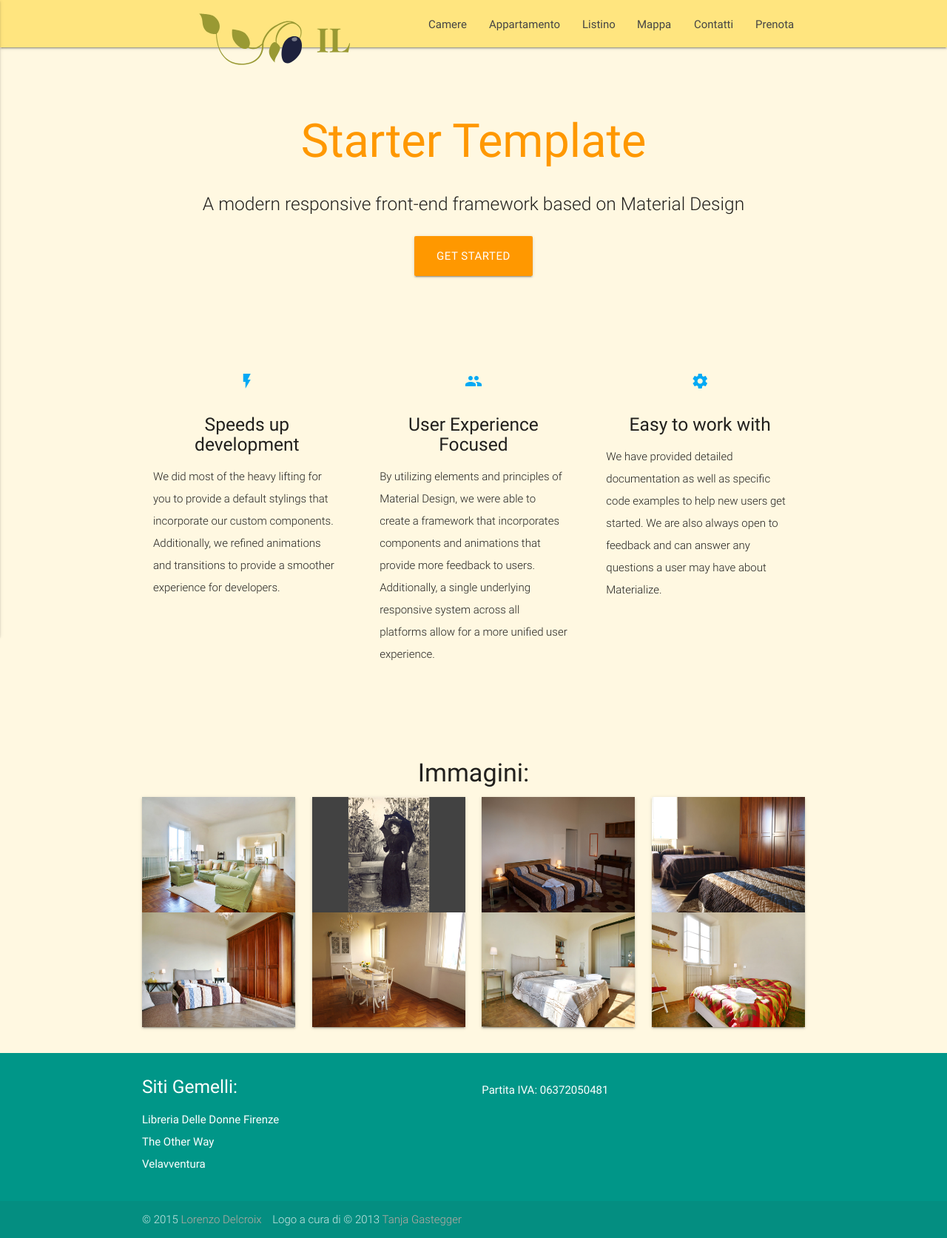
After one commit to lordel/il-palagetto, a PHP site: page /page.php in a window 1280 px wide. The commit adds this page. Shown: the whole page at 74% size. Run offline with PHP 8.4, Linux system fonts and the light colour scheme; some libraries are stand-ins or nearby versions.

Commit message:
Created a test page file. Created a test page.php file to start templating pages for the site. Added more TODOs to index.php.

```diff
--- a/index.php
+++ b/index.php
@@ -169,6 +169,7 @@
 
                        <!--Sections with icons-->
                        <div class="row">
+                           <!--TODO: check all the captions for the images -->
 <h4 class="center">Immagini:</h4>
 <div class="col s6 m3">
     <img class="materialboxed responsive-img z-depth-1 hoverable"
--- /dev/null
+++ b/page.php
@@ -0,0 +1,93 @@
+<?php $title = 'test page'; include 'top.php'; ?>
+<div class="section no-pad-bot" id="index-banner">
+  <div class="container">
+    <br><br>
+    <h1 class="header center orange-text">Starter Template</h1>
+    <div class="row center">
+      <h5 class="header col s12 light">A modern responsive front-end framework based on Material Design</h5>
+    </div>
+    <div class="row center">
+      <a href="http://materializecss.com/getting-started.html" id="download-button" class="btn-large waves-effect waves-light orange">Get Started</a>
+    </div>
+    <br><br>
+
+  </div>
+</div>
+
+
+<div class="container">
+  <div class="section">
+
+    <!--   Icon Section   -->
+    <div class="row">
+      <div class="col s12 m4">
+        <div class="icon-block">
+          <h2 class="center light-blue-text"><i class="material-icons">flash_on</i></h2>
+          <h5 class="center">Speeds up development</h5>
+
+          <p class="light">We did most of the heavy lifting for you to provide a default stylings that incorporate our custom components. Additionally, we refined animations and transitions to provide a smoother experience for developers.</p>
+        </div>
+      </div>
+
+      <div class="col s12 m4">
+        <div class="icon-block">
+          <h2 class="center light-blue-text"><i class="material-icons">group</i></h2>
+          <h5 class="center">User Experience Focused</h5>
+
+          <p class="light">By utilizing elements and principles of Material Design, we were able to create a framework that incorporates components and animations that provide more feedback to users. Additionally, a single underlying responsive system across all platforms allow for a more unified user experience.</p>
+        </div>
+      </div>
+
+      <div class="col s12 m4">
+        <div class="icon-block">
+          <h2 class="center light-blue-text"><i class="material-icons">settings</i></h2>
+          <h5 class="center">Easy to work with</h5>
+
+          <p class="light">We have provided detailed documentation as well as specific code examples to help new users get started. We are also always open to feedback and can answer any questions a user may have about Materialize.</p>
+        </div>
+      </div>
+    </div>
+
+  </div>
+  <br><br>
+
+  <div class="section">
+      <!--TODO: change images and caption-->
+      <div class="row">
+<h4 class="center">Immagini:</h4>
+<div class="col s6 m3">
+<img class="materialboxed responsive-img z-depth-1 hoverable"
+data-caption="Facciata" src="img/index_imgs/salotto.JPG">
+</div>
+<div class="col s6 m3">
+<img class="materialboxed responsive-img z-depth-1 hoverable"
+data-caption="Facciata" src="img/index_imgs/antica.JPG">
+</div>
+<div class="col s6 m3">
+<img class="materialboxed responsive-img z-depth-1 hoverable"
+data-caption="Facciata" src="img/index_imgs/appartamento.JPG">
+</div>
+<div class="col s6 m3">
+<img class="materialboxed responsive-img z-depth-1 hoverable"
+data-caption="Facciata" src="img/index_imgs/bellosguardo.JPG">
+</div>
+<div class="col s6 m3">
+<img class="materialboxed responsive-img z-depth-1 hoverable"
+data-caption="Facciata" src="img/index_imgs/bellosguardo2.JPG">
+</div>
+<div class="col s6 m3">
+<img class="materialboxed responsive-img z-depth-1 hoverable"
+data-caption="Facciata" src="img/index_imgs/colazione.JPG">
+</div>
+<div class="col s6 m3">
+<img class="materialboxed responsive-img z-depth-1 hoverable"
+data-caption="Facciata" src="img/index_imgs/marignolle.JPG">
+</div>
+<div class="col s6 m3">
+<img class="materialboxed responsive-img z-depth-1 hoverable"
+data-caption="Facciata" src="img/index_imgs/poccetti.JPG">
+</div>
+</div>
+  </div>
+</div>
+<?php include 'bottom.php'; ?>
```
